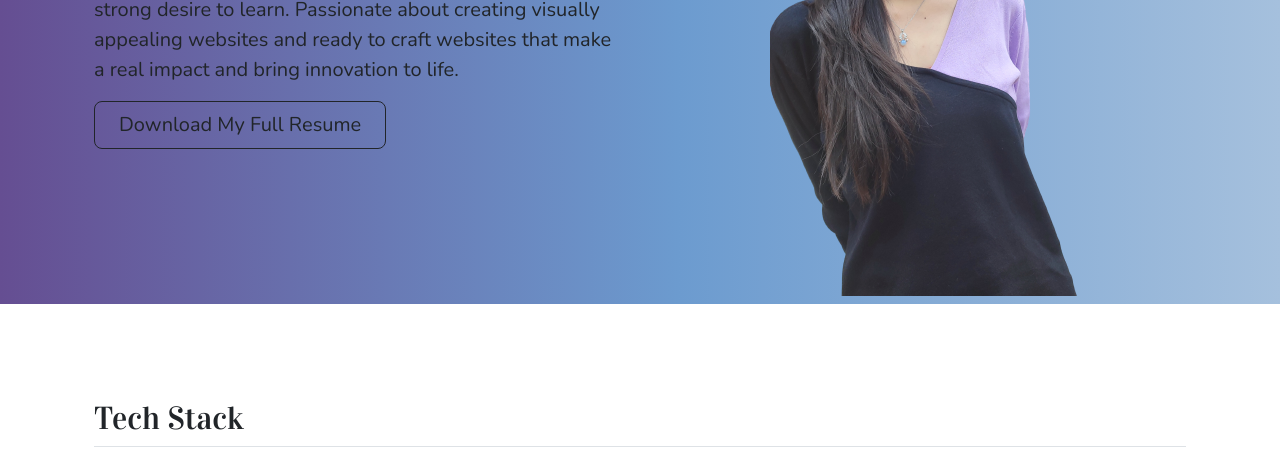
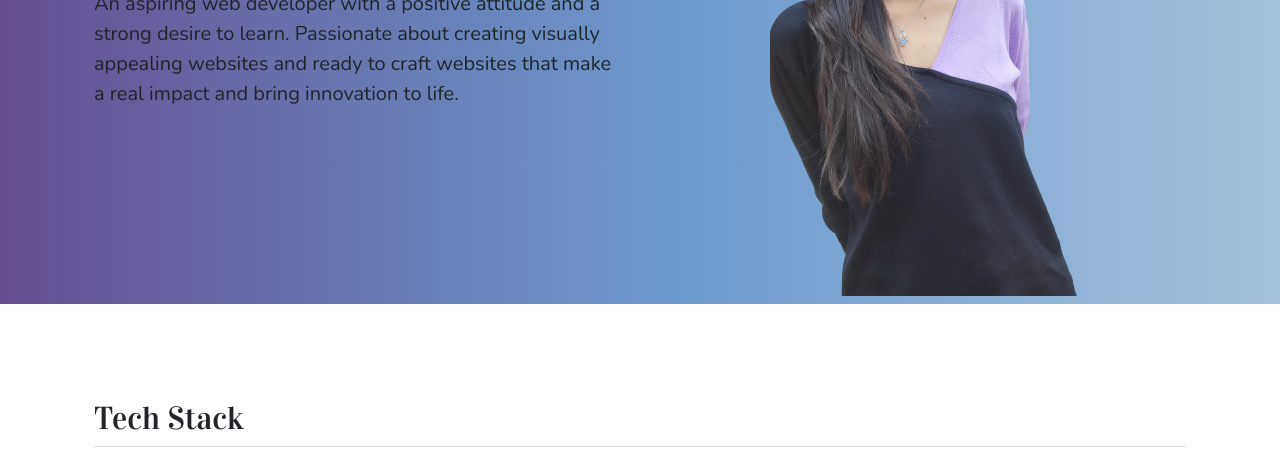
Before and after one commit to Shnac/sc-portfolio, a plain HTML site: page index.html in a window 1280 px wide. Shown: the part 342-800 px from the top of the page. Drawn offline with nearby package versions, Linux system fonts and the light colour scheme.

Commit message:
Update index.html

```diff
--- a/index.html
+++ b/index.html
@@ -62,15 +62,7 @@
               websites and ready to craft websites that make a real impact and
               bring innovation to life.
             </p>
-            <div class="d-grid gap-2 d-md-flex justify-content-md-start">
-              <button
-                type="button"
-                class="btn btn-outline-dark btn-lg px-4"
-                fdprocessedid="otn9f"
-              >
-                Download My Full Resume
-              </button>
-            </div>
+
           </div>
         </div>
       </div>
```
